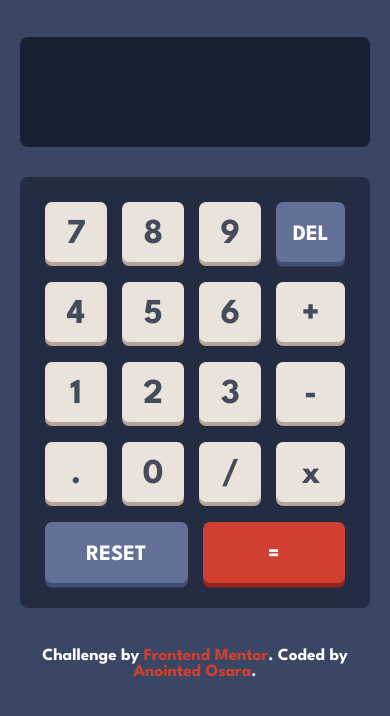
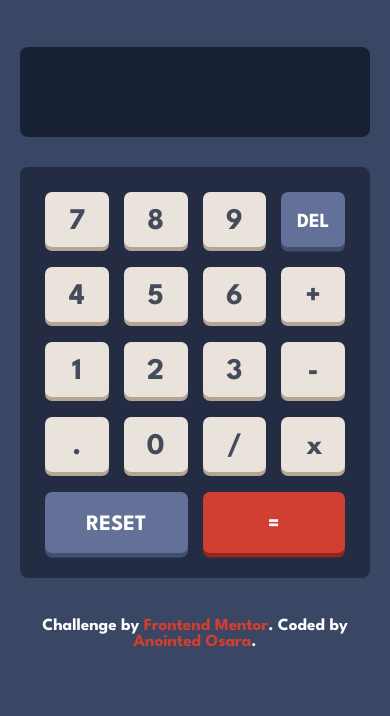
Before and after one commit to anointedosara/calculator-app, a plain HTML site: page index.html in a window 390 px wide. Shown: the part 92-808 px from the top of the page. Drawn offline with Linux system fonts and the light colour scheme.

Commit message:
Add files via upload

```diff
--- a/styles.css
+++ b/styles.css
@@ -148,7 +148,6 @@ body {
     color: var(--white);
     overflow: auto;
     width: 100%;
-    padding-bottom: 20px;
 }
 
 .div6::-webkit-scrollbar {
@@ -245,12 +244,10 @@ body {
     box-shadow: 0px 3.5px 0px 0px var(--key-shadow);
 }
 
-#butn {
-    padding-left: 25px;
-}
-
 #butn span {
     opacity: 0;
+    width: max-content;
+    margin-left: -15px;
 }
 
 .btn:last-child {
@@ -366,10 +363,10 @@ body {
     }
     .screen {
         width: 100%;
-        padding: 40px 25px;
-        height: 110px;
+        padding: 30px 25px;
+        height: 90px;
         background: var(--screen);
-        margin-top: 40px;
+        margin-top: 50px;
         border-radius: 8px;
         margin-bottom: 20px;
         margin-bottom: 30px;
@@ -392,10 +389,10 @@ body {
         display: grid;
         grid-template-columns: 1fr 1fr 1fr 1fr;
         grid-gap: 15px;
+        width: 100%;
     }
     .div8 button {
         background: var(--orange);
-        font-size: 35px;
         transition: 0.5s all ease;
         font-weight: 700;
         color: var(--grayish-blue);
@@ -409,7 +406,7 @@ body {
         box-shadow: 0px 4px 0px 0px var(--orange-shadow);
     }
     .delete {
-        font-size: 22px !important;
+        font-size: 20px !important;
         background: var(--key) !important;
         color: var(--white-col) !important;
         transition: 0.5s all ease !important;
```
